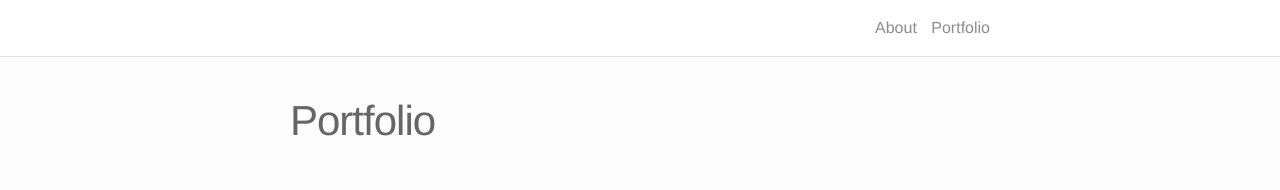
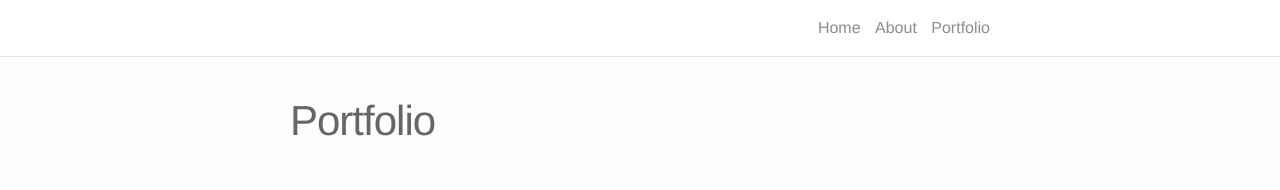
Before and after one commit to emeryanalytics/blog, a Jekyll site: the page built from portfolio.md, in a window 1280 px wide. Shown: the top 190 px of the page. Built offline with Jekyll 4.4.1, drawn with Linux system fonts in a browser that asks for light colours; nearby versions of some CDN libraries.

Commit message:
Add Home button

```diff
--- a/_includes/header.html
+++ b/_includes/header.html
@@ -6,7 +6,7 @@
 
       <div class="trigger">
         <!-- {{ site.title }} instead of blog -->
-        <!--- <a class="page-link" href="{{ site.baseurl }}/">Home</a> --->
+        <a class="page-link" href="{{ site.baseurl }}/">Home</a>
 
         {% for page in site.pages %}
           {% if page.title %}
```
